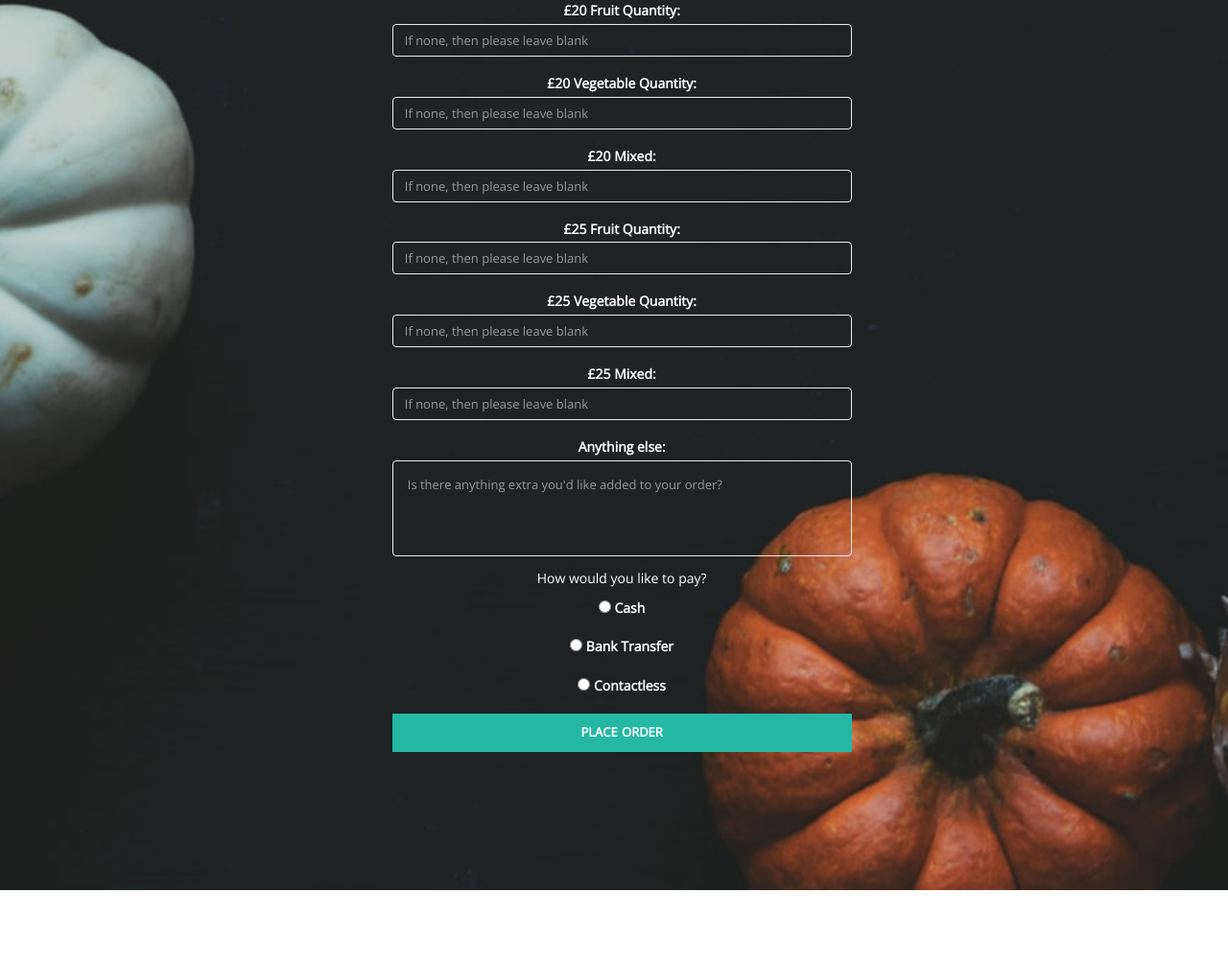
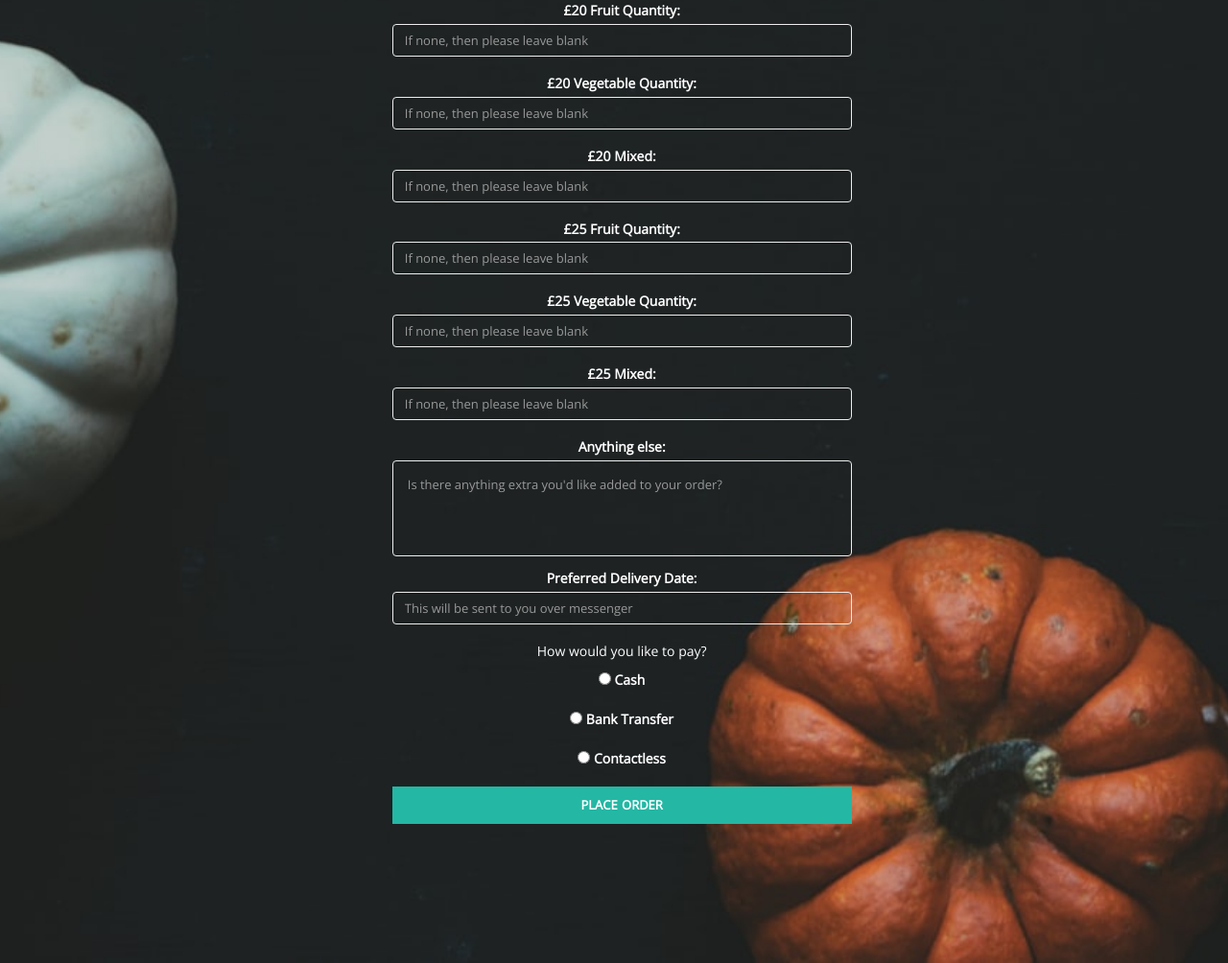
Before and after one commit to LeonFruit/Order, a plain HTML site: page index.html in a window 1280 px wide. Shown: the part 925-1929 px from the top of the page at 96% size. Before the commit the page ends 1853 px from the top, so only its background shows below. Drawn offline with nearby package versions, Linux system fonts and the light colour scheme.

Commit message:
Update index.html

```diff
--- a/index.html
+++ b/index.html
@@ -180,6 +180,16 @@
                   </div>
 
 
+
+ <div class="form-group">
+       <label for="order1">Preferred Delivery Date: </label>
+                    <input type="text" name="Delivery Date " class="form-control" id=" Delivery Date " placeholder="This will be sent to you over messenger"  />
+                    <div class="validation"></div>
+                  </div>
+
+
+
+
   <p>How would you like to pay?</p>
 
                       <div class="form-group">
```
